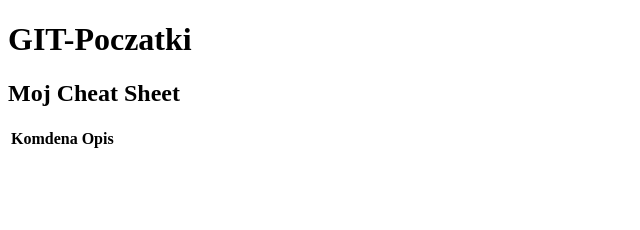
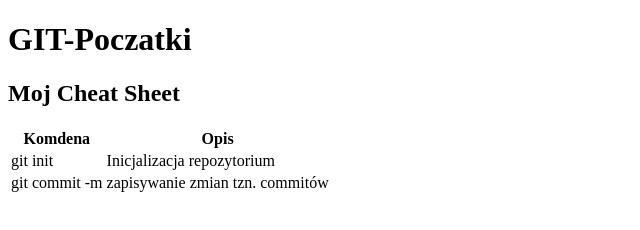
Before and after one commit to YaroSu13/git_trening_pomeranian, a plain HTML site: page index.html in a window 1280 px wide. Shown: the whole page, without its empty margins (0-640 px from the left). Drawn offline with Linux system fonts and the light colour scheme.

```diff
--- a/index.html
+++ b/index.html
@@ -17,7 +17,20 @@
             <th>Opis</th>
         </tr>
 
-        <tr></tr>
+        <tr>
+            <td>
+                git init
+            </td>
+            <td>Inicjalizacja repozytorium</td>
+        </tr>
+
+
+        <tr>
+            <td>
+                git commit -m
+            </td>
+            <td>zapisywanie zmian tzn. commitów</td>
+        </tr>
 
     </table>
 </body>
```
